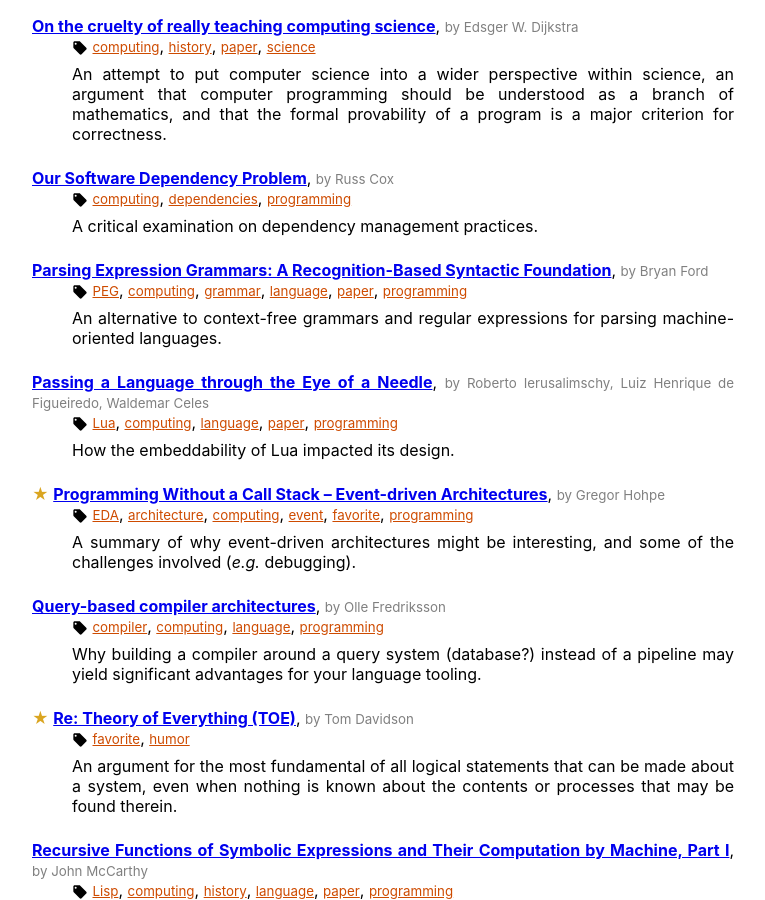
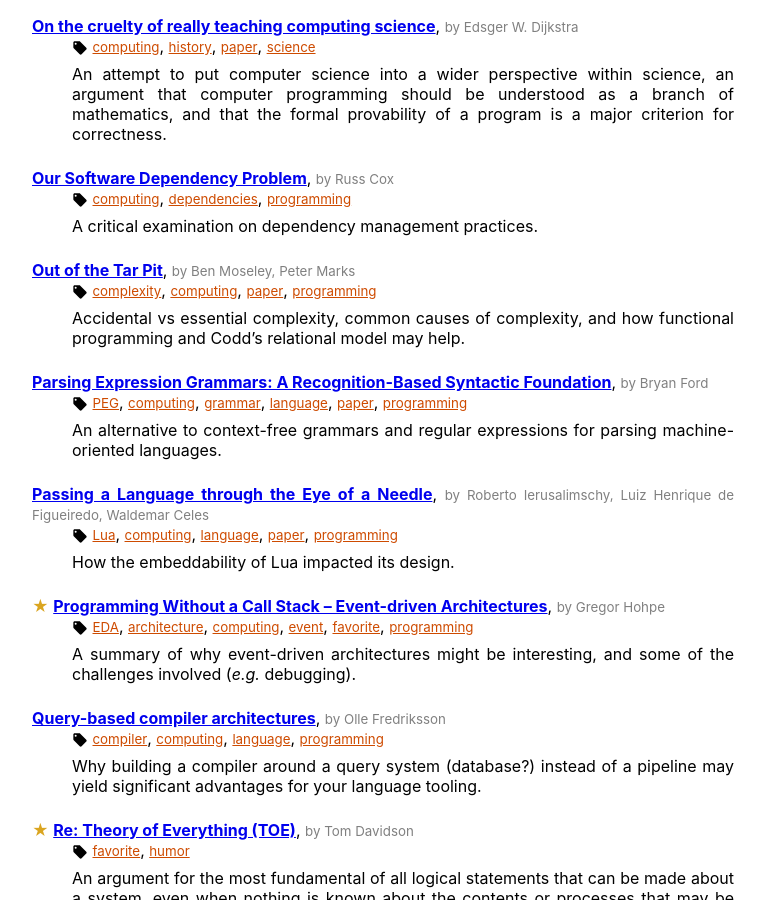
Before and after one commit to hanjos/hanjos.github.io, a Jekyll site: the page built from bookmarks.md, in a window 1280 px wide and 900 px high, scrolled down 5417 px. Shown: the whole window, without its empty margins (324-1089 px from the left). Built offline with Jekyll 4.4.1, drawn with Linux system fonts in a browser that asks for light colours.

Commit message:
Update bookmarks.yml

```diff
--- a/_data/bookmarks.yml
+++ b/_data/bookmarks.yml
@@ -405,3 +405,8 @@
   authors: Eric S. Raymond
   description: Documentation which describes not intent or promises, but simply what is, warts and all, can be valuable when interfacing with other software and hardware, and may evolve to become matter-of-fact specs.
   tags: ['computing', 'documentation', 'programming']
+- url: http://curtclifton.net/papers/MoseleyMarks06a.pdf
+  title: Out of the Tar Pit
+  authors: ['Ben Moseley', 'Peter Marks']
+  description: "Accidental vs essential complexity, common causes of complexity, and how functional programming and Codd's relational model may help."
+  tags: ['computing', 'complexity', 'paper', 'programming']
```
